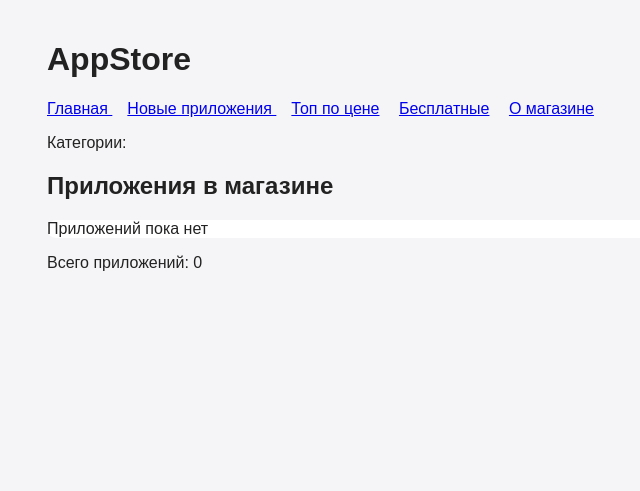
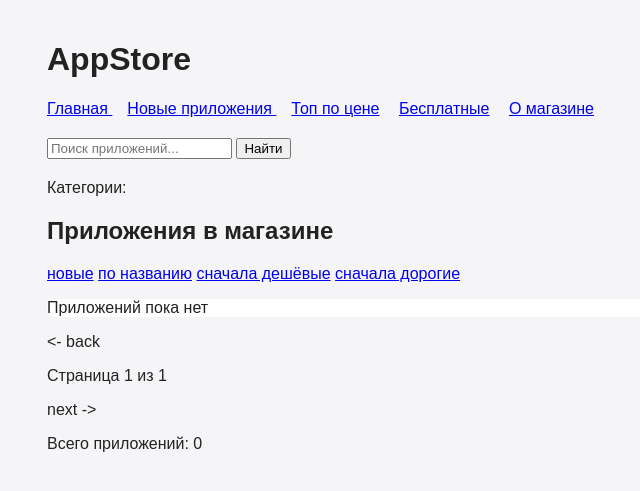
Before and after one commit to rvatslav-cloud/appstore, a Django app: page / in a window 1280 px wide. Shown: the top 491 px of the page, without its empty margins (243-883 px from the left). Run offline with Django 5.2, Linux system fonts and the light colour scheme; data that the repository does not hold is empty.

Commit message:
add sort

```diff
--- a/main/static/main/style.css
+++ b/main/static/main/style.css
@@ -27,3 +27,6 @@
     font-weight: bold;
     color: #000;
 }
+form{
+    margin: 20px auto;
+}
--- a/main/templates/main/base.html
+++ b/main/templates/main/base.html
@@ -15,9 +15,14 @@
         <a href="{% url 'free' %}" class="{% if request.path == '/free/' %}active{% endif %}">Бесплатные</a>
         <a href="{% url 'about' %}"> О магазине </a>
 
-
-
     </nav>
+        <form method="GET" action="{% url 'index' %}">
+        <input type="text" name="q" placeholder="Поиск приложений..." value="{{ q }}">
+            {% if request.GET.sort %}
+        <input type="hidden" name="sort" value="{{ request.GET.sort }}">
+            {% endif %}
+        <button type="submit">Найти</button>
+        </form>
 
     {% block content %}{% endblock %}
 </body>
--- a/main/templates/main/index.html
+++ b/main/templates/main/index.html
@@ -16,9 +16,14 @@
     {% endif %}
 
     <h2>Приложения в магазине</h2>
-
+<p>
+    <a href="?sort=new{% if q %}&q={{ q }}{% endif %} ">новые</a>
+    <a href="?sort=name{% if q %}&q={{ q }}{% endif %} ">по названию</a>
+    <a href="?sort=price{% if q %}&q={{ q }}{% endif %} "> сначала дешёвые</a>
+    <a href="?sort=expensive{% if q %}&q={{ q }}{% endif %} ">сначала дорогие</a>
+</p>
     <ul>
-        {% for app in apps %}
+        {% for app in page_obj %}
         <li><strong><a href="{% url 'app_detail' app.id %}">{{ app.name }}</a></strong> - {{ app.category }}<br>
             {{ app.description|truncatechars:60 }}
             {% if app.price == 0 %}
@@ -32,5 +37,20 @@
         {% endfor %}
     </ul>
 
+    <p>
+        {% if page_obj.has_previous %}
+            <a href="?page={{ page_obj.previous_page_number }}&sort={{ sort }}&q={{ q }}"><- back</a>
+        {% else %}
+            <p><- back</p>
+        {% endif %}
+
+         Страница {{ page_obj.number }} из {{ page_obj.paginator.num_pages }}
+
+        {% if page_obj.has_next %}
+         <a href="?page={{ page_obj.next_page_number }}&sort={{ sort }}&q={{ q }}">next -></a>
+        {% else %}
+            <p>next -></p>
+        {% endif %}
+        </p>
     <p>Всего приложений: {{ apps|length }}</p>
 {% endblock %}
--- a/main/views.py
+++ b/main/views.py
@@ -1,14 +1,38 @@
 from django.shortcuts import render, get_object_or_404
 from django.http import  HttpResponse
+from django.db.models import Q
+from django.core.paginator import Paginator
+
 from .models import App, Category
 
+SORTS = {
+    'new':'-created_at',
+    'name':'name',
+    'price':'price',
+    'expensive':'-price',
+}
 
 def index(request):
-    apps = App.objects.order_by('-created_at').all()
+    q = request.GET.get('q','')
+    sort = request.GET.get('sort', 'new')
+
+    if q:
+        apps = App.objects.filter(Q(name__icontains=q) | Q(description__icontains=q))
+    else:
+        apps = App.objects.all()
+
+    apps = apps.order_by(SORTS.get(sort,'-created_at'))
     featured = App.objects.order_by('-price').first()
     categories = Category.objects.all()
+
+    paginator = Paginator(apps, 3)
+    page_number = request.GET.get('page')
+    page_obj = paginator.get_page(page_number)
+
     return render(request, 'main/index.html', {
-        'apps': apps,
+        'q':q,
+        'sort':sort,
+        'page_obj': page_obj,
         'featured' : featured,
         'categories' : categories,
     })
```
Also changed, not shown: main/migrations/0003_alter_app_options_alter_category_options.py (added).
